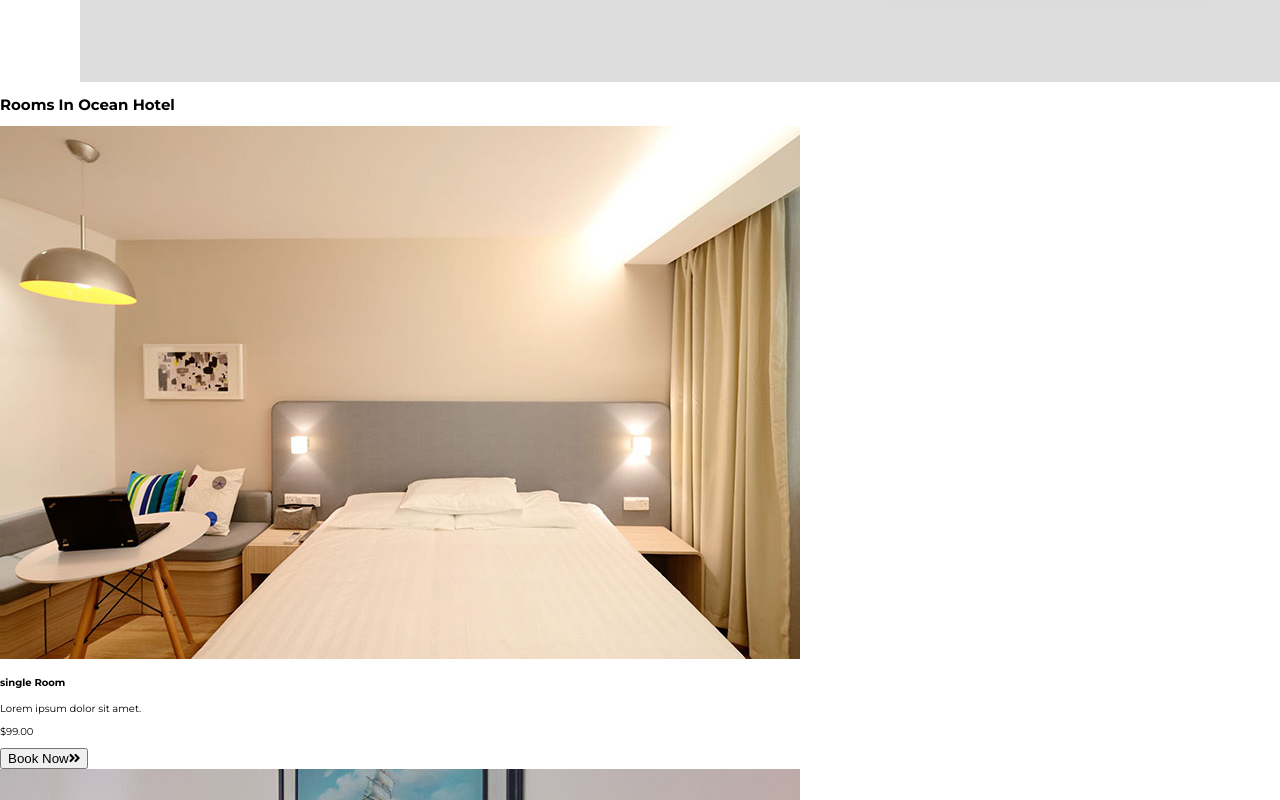
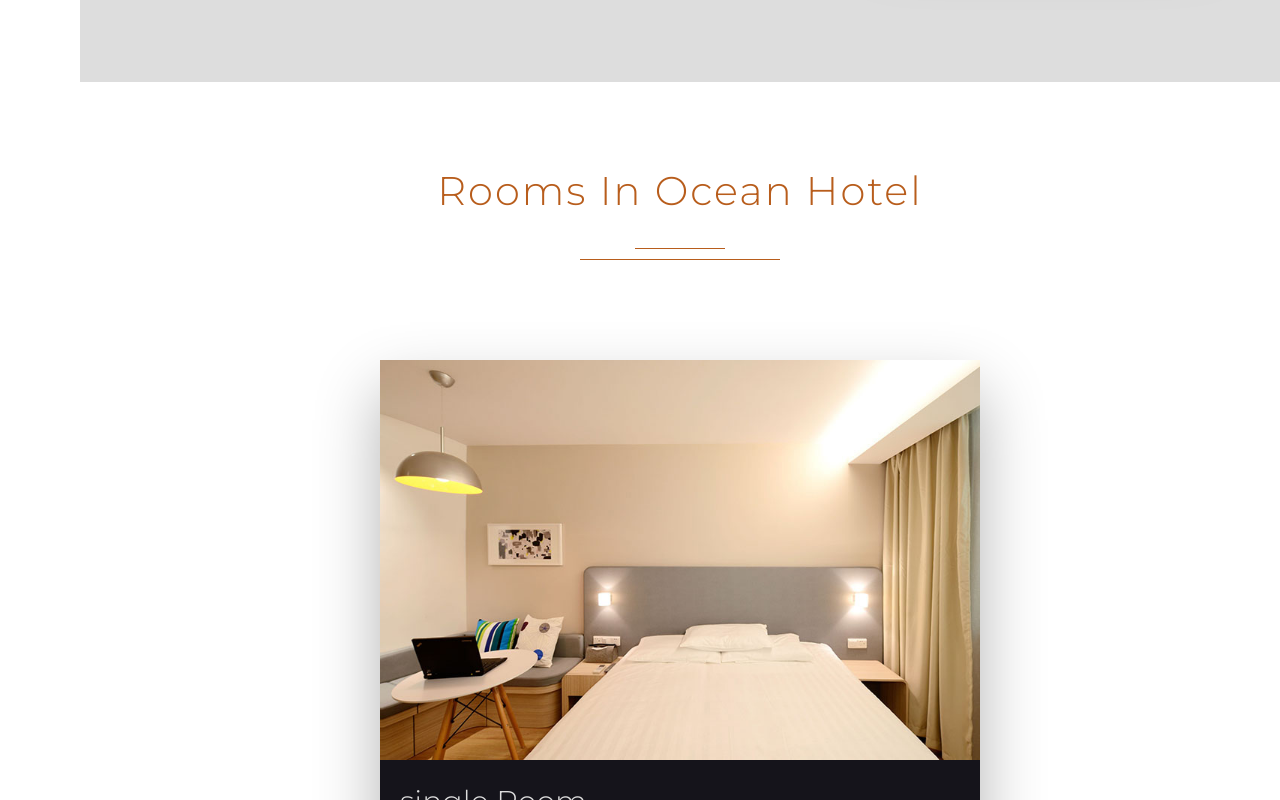
Before and after one commit to mmianchi/Hotel-landingPage, a website: page index.html in a window 1280 px wide. Shown: the part 1360-2160 px from the top of the page. Drawn offline with Linux system fonts and the light colour scheme.

Commit message:
added room css-style

```diff
--- a/index.html
+++ b/index.html
@@ -120,7 +120,7 @@
 <!-- end of about us -->
 <!-- rooms -->
  <section class="rooms">
-   <div class="commom-header">
+   <div class="common-header">
       <h2 class="common-heading">
         Rooms In Ocean Hotel
       </h2>
@@ -132,7 +132,6 @@
     <div class="rooms-cards-wrapper">
       <div class="room-card">
         <img src="img/single-room.jpeg" class="room-image" alt="">
-      </div>
         <div class="room-card-content">
           <h4 class="room-card-heading">single Room</h4>
           <p class="room-card-paraghraphg">Lorem ipsum dolor sit amet.</p>
@@ -140,10 +139,8 @@
           <button class="room-card-btn">Book Now<i class="fas fa-angle-double-right"></i></button>
         </div>
       </div>
-    <div class="rooms-cards-wrapper">
       <div class="room-card">
         <img src="img/double-room.jpeg" class="room-image" alt="">
-      </div>
         <div class="room-card-content">
           <h4 class="room-card-heading">Double Room</h4>
           <p class="room-card-paraghraphg">Lorem ipsum dolor sit amet.</p>
@@ -151,10 +148,8 @@
           <button class="room-card-btn">Book Now<i class="fas fa-angle-double-right"></i></button>
         </div>
       </div>
-    <div class="rooms-cards-wrapper">
       <div class="room-card">
         <img src="img/lux.jpeg" class="room-image" alt="">
-      </div>
         <div class="room-card-content">
           <h4 class="room-card-heading">Lux</h4>
           <p class="room-card-paraghraphg">Lorem ipsum dolor sit amet.</p>
@@ -162,15 +157,14 @@
           <button class="room-card-btn">Book Now<i class="fas fa-angle-double-right"></i></button>
         </div>
       </div>
-    <div class="rooms-cards-wrapper">
       <div class="room-card">
         <img src="img/vip.jpeg" class="room-image" alt="">
-      </div>
         <div class="room-card-content">
           <h4 class="room-card-heading">VIP</h4>
           <p class="room-card-paraghraphg">Lorem ipsum dolor sit amet.</p>
           <p class="room-card-price">$399.00</p>
-        <button class="room-card-btn">Book Now<i class="fas fa-angle-double-right"></i></button>
+          <button class="room-card-btn">Book Now<i class="fas fa-angle-double-right btn-arrow"></i></button>
+        </div>
       </div>
     </div>
     <div class="rooms-btn-wrapper">
--- a/sass/abstract/_variables.scss
+++ b/sass/abstract/_variables.scss
@@ -7,7 +7,7 @@ $color-orange-dark: #b85d1c;
 
 
 $color-white: #fff;
-$color-black: #222;
+$color-black: #15141b;
 $color-grey: #eee;
 $color-grey-dark: #555;
 
--- a/sass/base/_typography.scss
+++ b/sass/base/_typography.scss
@@ -1,4 +1,45 @@
 
 body {
-  font-family: 'Montserrat', sans-serif
+  font-family: 'Montserrat', sans-serif;
 }
+
+.common-header {
+  padding:5rem;
+  text-align: center;
+  color:$color-orange-dark;
+  .common-heading {
+    font-size:4rem;
+    font-weight: 300;
+    letter-spacing: .2rem;
+  }
+}
+
+.small-underline,
+.big-underline {
+  height: .1rem;
+  background-color: $color-orange-dark;
+}
+
+.small-underline {
+  width: 9rem;
+  margin: 0 auto 1rem auto;
+}
+
+.big-underline {
+  width: 20rem;
+  margin: auto;
+}
+
+.sub-heading {
+  font-size: 3.5rem;
+  font-weight: 300;
+  letter-spacing: .2rem;
+  text-transform: capitalize;
+  color: $color-orange-dark;
+}
+
+.btn-arrow {
+  margin-left: .5rem;
+  -webkit-transition: margin-left .8s;
+  transition: margin-left .8s;
+}
--- a/sass/components/_aboutus.scss
+++ b/sass/components/_aboutus.scss
@@ -33,23 +33,6 @@
     font-weight: 300;
     color: $color-grey-dark;
   }
-  .small-underline,
-  .big-underline {
-    height: .1rem;
-    background-color: $color-orange-dark;
-  }
-  .small-underline {
-    width: 9rem;
-    margin: 0 auto 1rem auto;
-  }
-  .big-underline { width: 20rem; }
-  .sub-heading{
-    font-size: 3.5rem;
-    font-weight: 300;
-    letter-spacing: .2rem;
-    text-transform: capitalize;
-    color: $color-orange-dark;
-  }
 
   &-paragraph{
     font-size: 1.6rem;
@@ -72,11 +55,6 @@
     cursor: pointer;
     &:hover .btn-arrow {
       margin-left: 1.5rem;
-    }
-    .btn-arrow {
-      margin-left: .5rem;
-      -webkit-transition: margin-left .8s;
-      transition: margin-left .8s;
     }
   }
 
--- /dev/null
+++ b/sass/components/_rooms.scss
@@ -0,0 +1,82 @@
+.rooms {
+  margin-left: 8rem;
+
+  .rooms-cards-wrapper {
+    display: -webkit-box;
+    display: -ms-flexbox;
+    display: flex;
+    -ms-flex-wrap: wrap;
+        flex-wrap: wrap;
+    -webkit-box-pack: center;
+        -ms-flex-pack: center;
+            justify-content: center;
+  }
+  .room-card {
+    width: 60rem;
+    margin: 5rem;
+    background-color: $color-black;
+    -webkit-box-shadow: 0 3rem 6rem rgba(0,0,0,.3);
+            box-shadow: 0 3rem 6rem rgba(0,0,0,.3);
+
+    .room-image { width: 100%; }
+    &-content {
+      color: #ddd;
+      padding: 2rem;
+    }
+
+    &-heading {
+      margin: 0;
+      font-size: 3rem;
+      font-weight: 300;
+    }
+
+    &-paraghraphg { font-size: 1.5rem; color: #777;}
+
+    &-price {
+      font-size: 5rem;
+      text-align: right;
+      font-weight: 300;
+      margin:0;
+    }
+
+    &-btn {
+      width: 15rem;
+      padding: 1.5rem 1rem;
+      font-family: 'Montserrat', sans-serif;
+      border-radius: 10rem;
+      font-size: 1.2rem;
+      text-transform: uppercase;
+      background-color: transparent;
+      border: .1rem solid $color-orange-dark;
+      outline: none;
+      color: $color-orange-dark;
+      cursor: pointer;
+    }
+  }
+
+  &-btn-wrapper {
+      text-align: center;
+    .rooms-btn {
+      width:20rem;
+      padding: 1.5rem 1rem;
+      margin: 4rem 0;
+      text-transform: uppercase;
+      border: .2rem solid $color-orange-dark;
+      color: $color-orange-dark;
+      background-color:transparent;
+      outline:none;
+      cursor: pointer;
+      -webkit-box-shadow: 0 1.5rem 6rem rgba(0,0,0,.2);
+              box-shadow: 0 1.5rem 6rem rgba(0,0,0,.2);
+      -webkit-transition: all 0.2s;
+      transition: all 0.2s;
+      &:hover{
+        background-color: $color-orange-dark;
+        color: #ddd;
+      }
+    }
+  }
+
+
+
+}
--- a/sass/main.scss
+++ b/sass/main.scss
@@ -7,7 +7,7 @@
 @import "base/typography";
 @import "base/utilitie";
 
-@import "components/button";
+@import "components/rooms";
 @import "components/header";
 @import "components/navbar";
 @import "components/aboutus";
```
Also changed, not shown: css/style.css, sass/components/_button.scss (deleted). Lines whose indentation alone changed are shown as unchanged.
